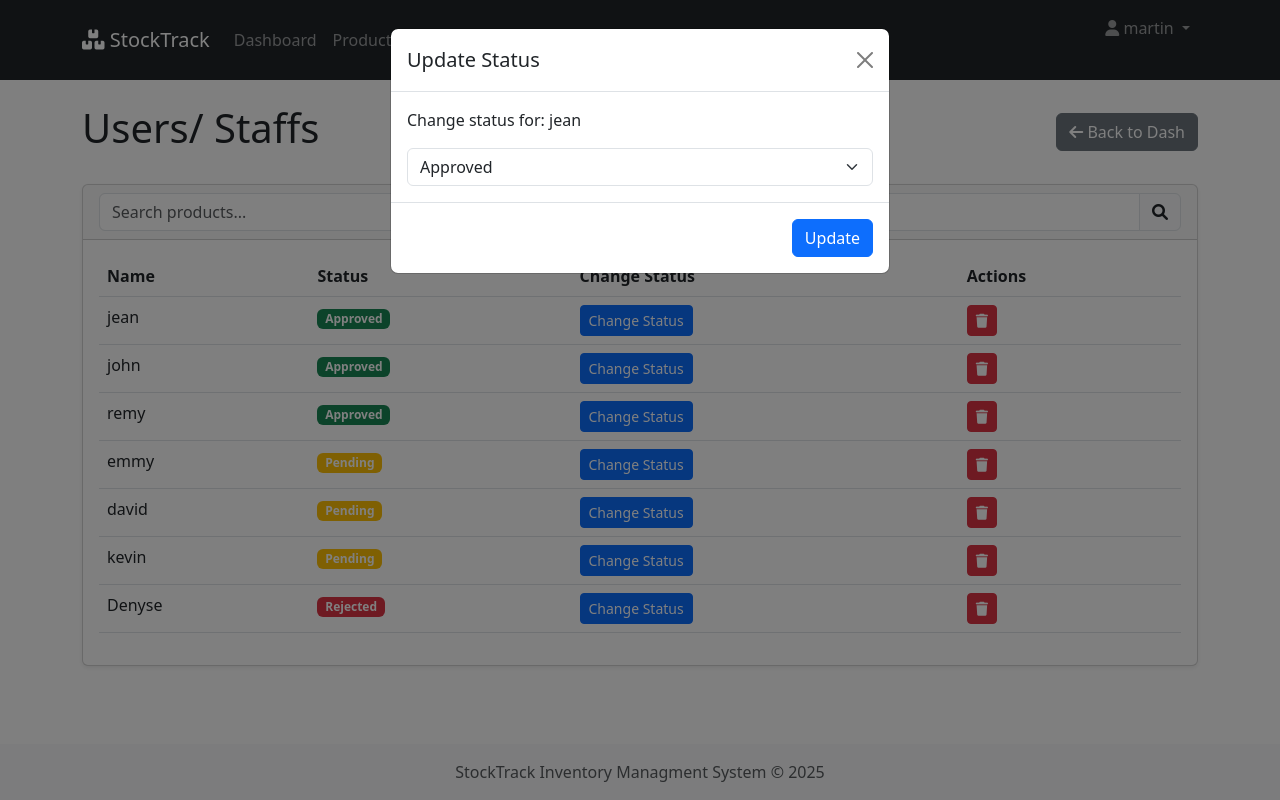
After one commit to Martin-Rwanda/inventory, a Django app: page /manager in a window 1280 px wide, after a click on "Change Status". The commit adds this page. Run offline with Django 5.2, Linux system fonts and the light colour scheme; a user stored in the database is signed in; data comes from the database, SQL or seed files in the repository; both versions use the stored data as it was after the commit.

Commit message:
adding other role for manager to approve or rjeject the user

```diff
--- a/inventory/models.py
+++ b/inventory/models.py
@@ -12,7 +12,7 @@ class UserProfile(models.Model):
     )
 
     STATUS_CHOICES = (
-        ('pending', 'Pending Approval'),
+        ('pending', 'Pending'),
         ('approved', 'Approved'),
         ('rejected', 'Rejected'),
     )
--- /dev/null
+++ b/inventory/templates/inventory/admin_page.html
@@ -0,0 +1,155 @@
+{% extends 'inventory/base.html' %}
+{% load static %}
+
+{% block title %}Manager Page{% endblock %}
+
+{% block content %}
+
+{% if messages %}
+  {% for message in messages %}
+    <div class="alert alert-{{ message.tags }} alert-dismissible fade show" role="alert">
+      {{ message }}
+      <button type="button" class="btn-close" data-bs-dismiss="alert" aria-label="Close"></button>
+    </div>
+  {% endfor %}
+{% endif %}
+
+<div class="d-flex justify-content-between align-items-center mb-4">
+    <h1>Users/ Staffs</h1>
+    <a href="{% url 'dashboard' %}" class="btn btn-secondary">
+            <i class="fas fa-arrow-left"></i> Back to Dash
+    </a>
+
+</div>
+
+<div class="card">
+    <div class="card-header">
+        <div class="input-group">
+            <input type="text" id="usersSearch" class="form-control" placeholder="Search products...">
+            <span class="input-group-text"><i class="fas fa-search"></i></span>
+        </div>
+    </div>
+    <div class="card-body">
+        <div class="table-responsive">
+            <table class="table table-hover" id="usersTable">
+                <thead>
+                    <tr>
+                        <th>Name</th>
+                        <th>Status</th>
+                        <th>Change Status</th>
+                        <th>Actions</th>
+                    </tr>
+                </thead>
+                <tbody>
+                    {% for staff in staff_users %}
+                    <tr>
+                        <td>{{ staff.user.username }}</td>
+                        <td>
+                            {% if staff.status == 'rejected'%}
+                                <span class="badge bg-danger">{{ staff.get_status_display }}</span>
+                            {% elif staff.status == 'approved' %}
+                                <span class="badge bg-success">{{ staff.get_status_display }}</span>
+                            {% else %}
+                                <span class="badge bg-warning">{{ staff.get_status_display }}</span>
+                            {% endif %}
+                        </td>
+                        <td>
+                            <button class="btn btn-sm btn-primary"
+                                data-bs-toggle="modal"
+                                data-bs-target="#statusModal"
+                                data-staff-id="{{ staff.id }}"
+                                data-username="{{ staff.user.username }}"
+                                data-current-status="{{ staff.status }}">
+                            Change Status
+                        </button>
+                        </td>
+                        <td>
+                            <a href="#" class="btn btn-sm btn-danger">
+                                <i class="fas fa-trash"></i>
+                            </a>
+                        </td>
+                    </tr>
+                    {% empty %}
+                    <tr>
+                        <td colspan="6" class="text-center">No User found</td>
+                    </tr>
+                    {% endfor %}
+                </tbody>
+            </table>
+            <!-- Status Update Modal -->
+            <div class="modal fade" id="statusModal" tabindex="-1" aria-labelledby="statusModalLabel" aria-hidden="true">
+            <div class="modal-dialog">
+                <form method="post" id="statusForm">
+                {% csrf_token %}
+                <div class="modal-content">
+                    <div class="modal-header">
+                    <h5 class="modal-title" id="statusModalLabel">Update Status</h5>
+                    <button type="button" class="btn-close" data-bs-dismiss="modal" aria-label="Close"></button>
+                    </div>
+                    <div class="modal-body">
+                    <p id="staffUsername"></p>
+                    <select name="status" class="form-select" id="statusSelect">
+                        <option value="approved">Approved</option>
+                        <option value="rejected">Rejected</option>
+                    </select>
+                    </div>
+                    <div class="modal-footer">
+                    <button type="submit" class="btn btn-primary">Update</button>
+                    </div>
+                </div>
+                </form>
+            </div>
+            </div>
+        </div>
+    </div>
+</div>
+
+{% endblock %}
+
+{% block extra_js %}
+
+<script>
+    document.addEventListener('DOMContentLoaded', function() {
+        const searchInput = document.getElementById('usersSearch');
+        const table = document.getElementById('usersTable');
+        const rows = table.getElementsByTagName('tr');
+
+        searchInput = addEventListener('keyup', function(){
+            const query = searchInput.value.toLowerCase();
+
+            for (let i = 1; i < rows.length; i++){
+                const row = rows[i];
+                const cells = row.getElementsByTagName('td');
+                let found = false;
+
+                for (let j = 0; j < cells.length - 1; j++) {
+                    const cellText = cells[j].textContent.toLowerCase();
+                    if (cellText.indexOf(query) > -1) {
+                        found = true;
+                        break
+                    }
+                }
+
+                row.style.display = found ? '' : 'none';
+            }
+        });
+    });
+
+    document.addEventListener('DOMContentLoaded', function () {
+        var statusModal = document.getElementById('statusModal');
+        statusModal.addEventListener('show.bs.modal', function (event) {
+            var button = event.relatedTarget;
+            var staffId = button.getAttribute('data-staff-id');
+            var username = button.getAttribute('data-username');
+            var currentStatus = button.getAttribute('data-current-status');
+
+            var form = document.getElementById('statusForm');
+            form.action = '/manager/update/' + staffId + '/';  // match your URL pattern
+
+            document.getElementById('staffUsername').textContent = 'Change status for: ' + username;
+            document.getElementById('statusSelect').value = currentStatus;
+        });
+    });
+</script>
+
+{% endblock %}
--- a/inventory/templates/inventory/base.html
+++ b/inventory/templates/inventory/base.html
@@ -52,6 +52,9 @@
                         </a>
                         <ul class="dropdown-menu dropdown-menu-end">
                             <li><a href="{% url 'logout' %}" class="dropdown-item">Logout</a></li>
+                            {% if  user_profile.is_manager %}
+                            <li><a href="{% url 'admin_page'%}" class="dropdown-item">Manager Page</a></li>
+                            {% endif %}
                         </ul>
                     </li>
                 </ul>
--- a/inventory/templates/inventory/dashboard.html
+++ b/inventory/templates/inventory/dashboard.html
@@ -9,7 +9,6 @@
         <span class="badge bg-dark">{{ user_profile.get_role_display }}</span>
     {% endif %}
 </h1>
-
 <!-- Summary Cards Row -->
 <div class="row">
     <div class="col-md-3 mb-4">
--- a/inventory/templates/inventory/product_detail.html
+++ b/inventory/templates/inventory/product_detail.html
@@ -10,6 +10,7 @@
         <a href="{% url 'product_list' %}" class="btn btn-secondary">
             <i class="fas fa-arrow-left"></i> Back to List
         </a>
+        {% if user_profile.is_staff %}
         <a href="{% url 'edit_product' product.pk %}" class="btn btn-warning">
             <i class="fas fa-edit"></i> Edit Product
         </a>
@@ -19,6 +20,7 @@
         <a href="{% url 'remove_stock' product.pk %}" class="btn btn-danger">
             <i class="fas fa-minus"></i> Remove Stock
         </a>
+        {% endif %}
     </div>
 </div>
 
--- a/inventory/templates/inventory/product_list.html
+++ b/inventory/templates/inventory/product_list.html
@@ -6,9 +6,14 @@
 {% block content %}
 <div class="d-flex justify-content-between align-items-center mb-4">
     <h1>Products</h1>
+    <a href="{% url 'dashboard' %}" class="btn btn-secondary">
+            <i class="fas fa-arrow-left"></i> Back to Dash
+        </a>
+    {% if user_profile.is_staff %}
     <a href="{% url 'add_product' %}" class="btn btn-primary">
         <i class="fas fa-plus"></i> Add New Product
     </a>
+    {% endif %}
 
 </div>
 
--- a/inventory/urls.py
+++ b/inventory/urls.py
@@ -18,12 +18,15 @@ urlpatterns = [
     path('categories/<int:pk>/delete/', views.delete_category, name='delete_category'),
     path('stock/add/<int:product_id>', views.add_stock, name='add_stock'),
     path('stock/remove/<int:product_id>', views.remove_stock, name='remove_stock'),
+    path('movements/',views.all_movements, name='all_movements'),
+    path('manager', views.admin_page, name='admin_page'),
+    path('manager/update/<int:staff_id>/', views.update_staff_status, name='update_staff_status'),
+
+    #export
     path('export/products/', views.export_products_csv, name='export_products_csv'),
     path('export/options', views.export_options, name='export_options'),
     path('reports/low-stock/', views.low_stock_report, name='low_stock_report'),
     path('export/movements/',views.export_movements_csv, name='export_movements_csv'),
-    path('movements/',views.all_movements, name='all_movements'),
-
 
 
     #apis
--- a/inventory/views.py
+++ b/inventory/views.py
@@ -8,6 +8,7 @@ from django.contrib.auth.decorators import login_required
 from django.contrib import messages
 from django.views.decorators.cache import never_cache
 from django.views.decorators.csrf import csrf_protect
+from django.views.decorators.http import require_POST
 from django.db.models import Count, Sum, F, Q
 from django.core.exceptions import ValidationError
 from django.core.paginator import Paginator
@@ -290,12 +291,14 @@ def add_product(request):
 @never_cache
 @login_required
 def product_detail(request, pk):
+    user_profile = request.user.profile.first()
     product = get_object_or_404(Product, pk=pk)
 
     movements = product.movements.all().order_by('-created_at')[:20]
     context = {
         'product': product,
         'movements': movements,
+        'user_profile': user_profile,
     }
     return render(request, 'inventory/product_detail.html', context)
 
@@ -303,6 +306,7 @@ def product_detail(request, pk):
 @csrf_protect
 @login_required
 def edit_product(request, pk):
+    user_profile = request.user.profile.first()
     product = get_object_or_404(Product, pk=pk)
 
     if request.method == 'POST':
@@ -315,7 +319,11 @@ def edit_product(request, pk):
 
         return redirect('product_detail', pk=product.pk)
     categories = Category.objects.all()
-    return render(request, 'inventory/product_form.html', {'product': product, 'categories': categories})
+    return render(request, 'inventory/product_form.html', {
+        'product': product,
+        'categories': categories,
+        'user_profile': user_profile,
+        })
 
 @never_cache
 @csrf_protect
@@ -342,6 +350,7 @@ def category_list(request):
 @csrf_protect
 @login_required
 def add_category(request):
+    user_profile = request.user.profile.first()
     if request.method == 'POST':
         name = request.POST.get('name')
         description = request.POST.get('description')
@@ -351,7 +360,7 @@ def add_category(request):
             description=description
         )
         return redirect('category_list')
-    return render(request, 'inventory/category_form.html')
+    return render(request, 'inventory/category_form.html', {'user_profile': user_profile,})
 
 @login_required
 def category_detail(request, pk):
@@ -441,64 +450,6 @@ def all_movements(request):
     }
     return render(request, 'inventory/all_movements.html', context)
 
-@login_required
-def export_movements_csv(request):
-    """Generate CSV of filtered movements"""
-    movements = StockMovement.objects.select_related('product', 'created_by', 'product__category').order_by('-created_at')
-
-    # Apply the same filters as in the all_movements view
-    product_filter = request.GET.get('product')
-    category_filter = request.GET.get('category')
-    type_filter = request.GET.get('type')
-    date_from = request.GET.get('date_from')
-    date_to = request.GET.get('date_to')
-
-    if product_filter:
-        movements = movements.filter(product_id=product_filter)
-
-    if category_filter:
-        movements = movements.filter(product__category_id=category_filter)
-
-    if type_filter in ['in', 'out']:
-        movements = movements.filter(movement_type=type_filter)
-
-    if date_from:
-        try:
-            date_from = datetime.strptime(date_from, '%Y-%m-%d').date()
-            movements = movements.filter(created_at__date__gte=date_from)
-        except ValueError:
-            pass
-
-    if date_to:
-        try:
-            date_to = datetime.strptime(date_to, '%Y-%m-%d').date()
-            movements = movements.filter(created_at__date__lte=date_to)
-        except ValueError:
-            pass
-
-    # Create CSV response
-    response = HttpResponse(content_type='text/csv')
-    timestamp = datetime.now().strftime("%Y%m%d_%H%M")
-    filename = f"stock_movements_{timestamp}.csv"
-    response['Content-Disposition'] = f'attachment; filename="{filename}"'
-
-    writer = csv.writer(response)
-    writer.writerow(['Date & Time', 'Product', 'Category', 'Movement Type', 'Quantity', 'User', 'Note'])
-
-    for movement in movements:
-        writer.writerow([
-            movement.created_at.strftime('%Y-%m-%d %H:%M'),
-            movement.product.name,
-            movement.product.category.name,
-            'Stock In' if movement.movement_type == 'in' else 'Stock Out',
-            movement.quantity,
-            movement.created_by.username,
-            movement.note or ""
-        ])
-
-    return response
-
-
 @never_cache
 @csrf_protect
 @login_required
@@ -543,6 +494,45 @@ def remove_stock(request, product_id):
         return redirect('product_detail', pk=product_id)
 
     return render(request, 'inventory/stock_form.html', {'product': product, 'movement_type': 'ut'})
+
+@never_cache
+@csrf_protect
+@login_required
+def admin_page(request):
+    staff_users = UserProfile.objects.filter(role='staff')
+    user_profile = request.user.profile.first()
+    context = {
+        'user_profile': user_profile,
+        'staff_users' :staff_users,
+    }
+    return render(request, 'inventory/admin_page.html', context)
+
+@require_POST
+@login_required
+def update_staff_status(request, staff_id):
+    staff_profile = get_object_or_404(UserProfile, id=staff_id, role='staff')
+    user_profile = request.user.profile.first()
+
+    # Ensure the staff belongs to the manager
+    if user_profile.is_staff:
+        messages.error(request, "You don't have permission to update this user.")
+        return redirect('admin_page')
+
+    new_status = request.POST.get('status')
+    if new_status in dict(UserProfile.STATUS_CHOICES):
+        staff_profile.status = new_status
+        if new_status == 'approved':
+            staff_profile.approved_at = timezone.now()
+        staff_profile.save()
+        messages.success(request, f"{staff_profile.user.username}'s status updated to {new_status}.")
+    else:
+        messages.error(request, "Invalid status selected.")
+
+    return redirect('admin_page')
+
+#______________________
+#Export and reports
+
 
 @login_required
 def export_products_csv(request):
@@ -663,6 +653,7 @@ def export_products_csv(request):
 
     return response
 
+
 @login_required
 def export_options(request):
     """View to display export options before generating the CSV"""
@@ -682,6 +673,7 @@ def export_options(request):
             'products': products,
         })
     return render(request, 'inventory/export_options.html', context)
+
 
 @never_cache
 @login_required
@@ -823,9 +815,70 @@ def low_stock_report(request):
     return render(request, 'inventory/low_stock_report.html', context)
 
 
+@login_required
+def export_movements_csv(request):
+    """Generate CSV of filtered movements"""
+    movements = StockMovement.objects.select_related('product', 'created_by', 'product__category').order_by('-created_at')
+
+    # Apply the same filters as in the all_movements view
+    product_filter = request.GET.get('product')
+    category_filter = request.GET.get('category')
+    type_filter = request.GET.get('type')
+    date_from = request.GET.get('date_from')
+    date_to = request.GET.get('date_to')
+
+    if product_filter:
+        movements = movements.filter(product_id=product_filter)
+
+    if category_filter:
+        movements = movements.filter(product__category_id=category_filter)
+
+    if type_filter in ['in', 'out']:
+        movements = movements.filter(movement_type=type_filter)
+
+    if date_from:
+        try:
+            date_from = datetime.strptime(date_from, '%Y-%m-%d').date()
+            movements = movements.filter(created_at__date__gte=date_from)
+        except ValueError:
+            pass
+
+    if date_to:
+        try:
+            date_to = datetime.strptime(date_to, '%Y-%m-%d').date()
+            movements = movements.filter(created_at__date__lte=date_to)
+        except ValueError:
+            pass
+
+    # Create CSV response
+    response = HttpResponse(content_type='text/csv')
+    timestamp = datetime.now().strftime("%Y%m%d_%H%M")
+    filename = f"stock_movements_{timestamp}.csv"
+    response['Content-Disposition'] = f'attachment; filename="{filename}"'
+
+    writer = csv.writer(response)
+    writer.writerow(['Date & Time', 'Product', 'Category', 'Movement Type', 'Quantity', 'User', 'Note'])
+
+    for movement in movements:
+        writer.writerow([
+            movement.created_at.strftime('%Y-%m-%d %H:%M'),
+            movement.product.name,
+            movement.product.category.name,
+            'Stock In' if movement.movement_type == 'in' else 'Stock Out',
+            movement.quantity,
+            movement.created_by.username,
+            movement.note or ""
+        ])
+
+    return response
 
 
+
+
+
+#_____________________
 #apis
+
 @never_cache
 @login_required
 def category_stats(request):
```
Also changed, not shown: db.sqlite3.
